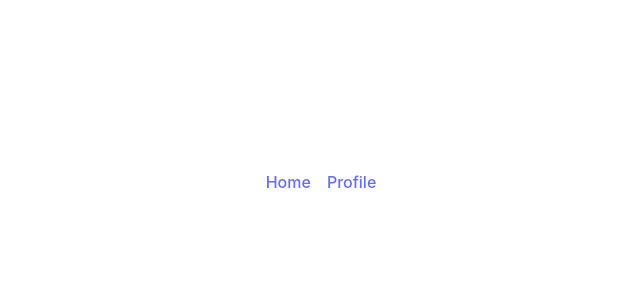
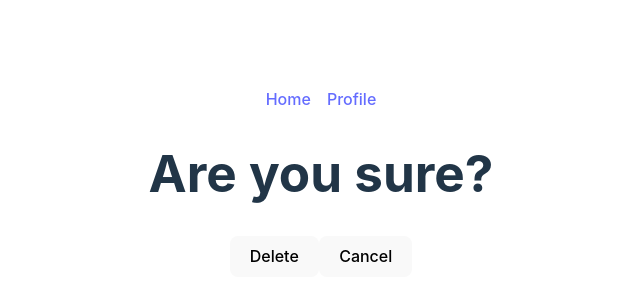
Before and after one commit to boolean-uk/react-cohort-dashboard-challenge, a React (Vite) app: page /post/1/delete in a window 1280 px wide. Before the commit this address had no page. Shown: the part 234-534 px from the top of the page, without its empty margins (319-959 px from the left). Built offline with nearby package versions, Linux system fonts and the light colour scheme.

Commit message:
PUT & DELETE Requests

```diff
--- a/src/App.jsx
+++ b/src/App.jsx
@@ -2,8 +2,10 @@ import { Route, Routes } from "react-router-dom";
 import Navigations from "./Pages/components/Navigations";
 import HomePage from "./Pages/HomePage";
 import PostPage from "./Pages/PostPage";
+import ProfilePage from "./Pages/ProfilePage";
+import ModifyPost from "./Pages/components/ModifyPost";
+import DeletePost from "./Pages/components/DeletePost";
 import "./App.css";
-import ProfilePage from "./Pages/ProfilePage";
 
 function App() {
   return (
@@ -13,6 +15,8 @@ function App() {
         <Route path="/" element={<HomePage />} />
         <Route path="/profile" element={<ProfilePage />} />
         <Route path="/post/:postId" element={<PostPage />} />
+        <Route path="/post/:postId/modify" element={<ModifyPost />} />
+        <Route path="/post/:postId/delete" element={<DeletePost />} />
       </Routes>
     </>
   );
--- a/src/Pages/PostPage.jsx
+++ b/src/Pages/PostPage.jsx
@@ -1,8 +1,7 @@
 import Comments from "./components/Comments";
 import { useEffect, useState } from "react";
-import { useParams } from "react-router-dom";
+import { useParams, Link } from "react-router-dom";
 import { getRequest } from "../API";
-//import ModifyPost from "./components/ModifyPost";
 
 export default function PostPage() {
   const [post, setPost] = useState([]);
@@ -33,8 +32,12 @@ export default function PostPage() {
           <Comments postId={postId} />
         </>
       )}
-      <button> Modify </button>
-      <button> Delete </button>
+      <button>
+        <Link to={`/post/${postId}/modify`}>Modify</Link>
+      </button>
+      <button>
+        <Link to={`/post/${postId}/delete`}>Delete</Link>
+      </button>
     </>
   );
 }
--- /dev/null
+++ b/src/Pages/components/DeletePost.jsx
@@ -0,0 +1,24 @@
+import { deleteRequest } from "../../API";
+import { useNavigate, useParams } from "react-router-dom";
+
+export default function DeletePost() {
+  const { postId } = useParams();
+  const navigate = useNavigate();
+
+  async function deletePost() {
+    const { error } = await deleteRequest(`/post/${postId}`);
+    if (error) {
+      console.log(error);
+    } else {
+      navigate(`/`);
+    }
+  }
+
+  return (
+    <div>
+      <h1>Are you sure?</h1>
+      <button onClick={deletePost}>Delete</button>
+      <button onClick={() => navigate(`/post/${postId}`)}>Cancel</button>
+    </div>
+  );
+}
--- a/src/Pages/components/ModifyPost.jsx
+++ b/src/Pages/components/ModifyPost.jsx
@@ -1,17 +1,12 @@
 import { getRequest, updateRequest } from "../../API";
 import { useNavigate, useParams } from "react-router-dom";
 import { useEffect, useState } from "react";
-
-// const DEFAULT_POST = {
-//   contactId: 1,
-//   title: "",
-//   content: "",
-// };
 
 export default function ModifyPost() {
   // state
   const [post, setPost] = useState([]);
   const [loading, setLoading] = useState(true);
+  const [modified, setModified] = useState(false);
 
   // navigation
   const { postId } = useParams();
@@ -37,6 +32,7 @@ export default function ModifyPost() {
       ({ data, error }) => {
         if (data) {
           navigate(`/post/${data.id}`);
+          setModified(true);
           return null;
         } else {
           return error[0];
@@ -76,6 +72,7 @@ export default function ModifyPost() {
           <button type="submit">Modify</button>
         </form>
       )}
+      {modified && <p>The post has been modified.</p>}
     </div>
   );
 }
```
